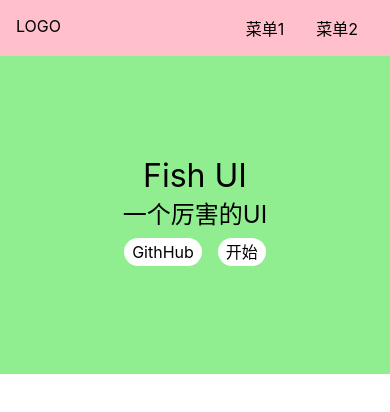
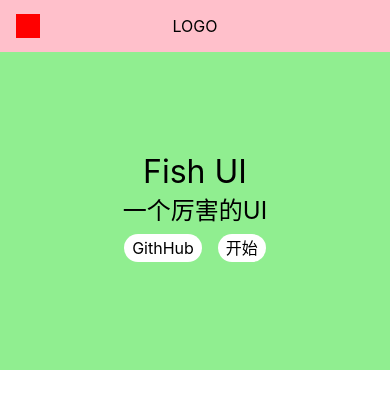
Before and after one commit to fishseven/Fish-UI, a Vue app in the folder fish-ui/: page /#/ in a window 390 px wide. Shown: the top 412 px of the page. Built offline with nearby package versions, Linux system fonts and the light colour scheme.

Commit message:
完善aside

```diff
--- a/fish-ui/src/App.vue
+++ b/fish-ui/src/App.vue
@@ -10,7 +10,8 @@
 export default {
     name: "App",
     setup() {
-        const menuVisible = ref(false)
+        const width = document.documentElement.clientWidth
+        const menuVisible = ref(width <= 500 ? false : true)
         provide('vis', menuVisible)
     }
 };
--- a/fish-ui/src/components/Topnav.vue
+++ b/fish-ui/src/components/Topnav.vue
@@ -1,10 +1,11 @@
 <template>
 <div class="topnav">
-    <div class="logo" @click="toggleMenu">LOGO</div>
+    <div class="logo">LOGO</div>
     <ul class="menu">
         <li>菜单1</li>
         <li>菜单2</li>
     </ul>
+    <span class="toggleAside" @click="toggleMenu"></span>
 </div>
 </template>
 
@@ -35,6 +36,8 @@
     padding: 16px;
     position: relative;
     z-index: 10;
+    justify-content: center;
+    align-items: center;
 
     >.logo {
         max-width: 6em;
@@ -50,5 +53,30 @@
             margin: 0 1em;
         }
     }
+
+    >.toggleAside {
+        width: 24px;
+        height: 24px;
+        background: red;
+        position: absolute;
+        left: 16px;
+        top: 50%;
+        transform: translateY(-50%);
+        display: none;
+    }
+
+    @media (max-width:500px) {
+        >.menu {
+            display: none;
+        }
+
+        >.logo {
+            margin: 0 auto;
+        }
+
+        >.toggleAside {
+            display: inline-block;
+        }
+    }
 }
 </style>
--- a/fish-ui/src/views/Doc.vue
+++ b/fish-ui/src/views/Doc.vue
@@ -49,10 +49,6 @@
     background: lightblue;
     width: 150px;
     padding: 16px;
-    position: fixed;
-    top: 0;
-    left: 0;
-    padding-top: 70px;
 
     >h2 {
         margin-bottom: 4px;
@@ -63,5 +59,12 @@
             padding: 4px 0;
         }
     }
+
+    @media (max-width:500px) {
+        position: fixed;
+        top: 0;
+        left: 0;
+        padding-top: 70px;
+    }
 }
 </style>
```
